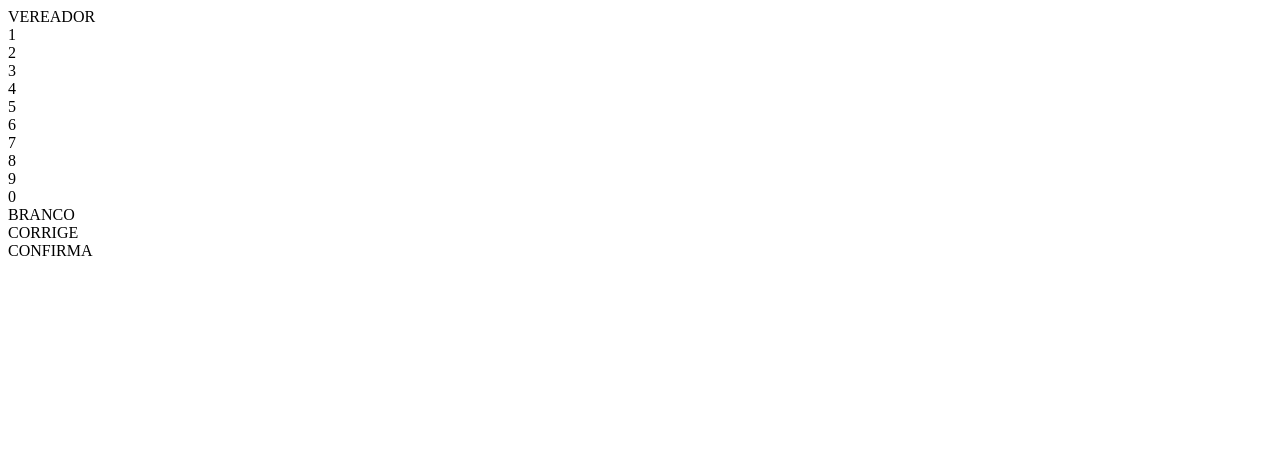
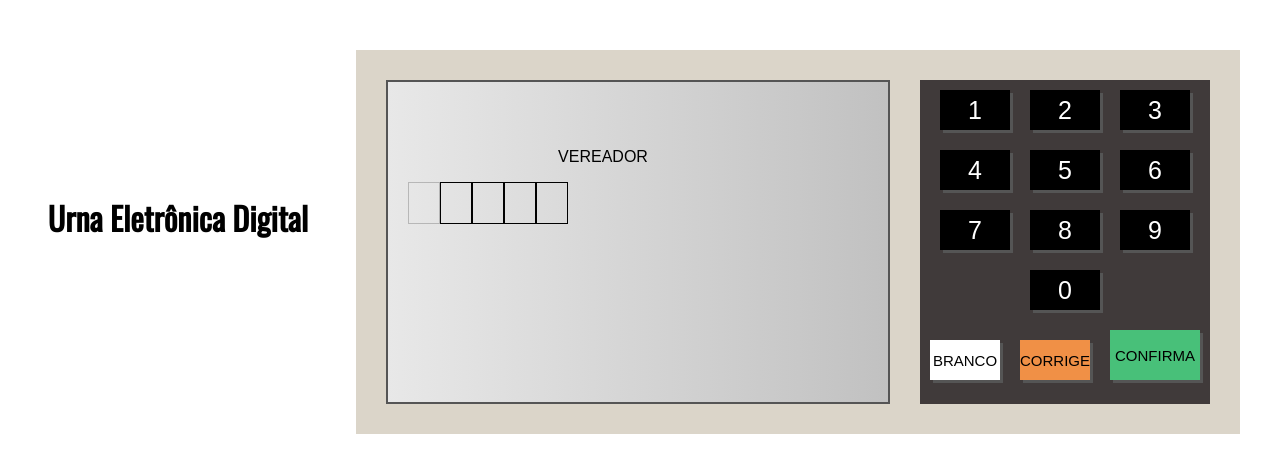
Before and after one commit to EnzoAlexsander/urna-eletronica-digital, a plain HTML site: page index.html in a window 1280 px wide. Drawn offline with nearby package versions, Linux system fonts and the light colour scheme.

Commit message:
[UPDATE] Implementando melhorias

```diff
--- a/etapas.js
+++ b/etapas.js
@@ -6,7 +6,7 @@ let etapas = [
             {
                 numero: '10101',
                 nome: 'Daniel Alves',
-                partido: 'PGC',
+                partido: 'PGC(Partido Good Crazy)',
                 fotos:[
                     { url: 'danielalves.png', legenda: 'Vereador'}
                 ]
@@ -14,7 +14,7 @@ let etapas = [
             {
                 numero: '15158',
                 nome: 'Hernanes Profeta',
-                partido: 'PP',
+                partido: 'PP(Partido do Profeta)',
                 fotos:[
                     { url: 'hernanes.png', legenda: 'Vereador'}
                 ]
@@ -27,18 +27,18 @@ let etapas = [
         candidatos: [
             {
                 numero: '30',
-                nome: 'Brenner',
+                nome: 'Pablo',
                 partido: 'PGOL',
                 vice: 'Luciano',
                 fotos: [
-                    { url: 'brenner.png', legenda: 'Prefeito' },
+                    { url: 'pablo.png', legenda: 'Prefeito' },
                     { url: 'luciano.png', legenda: 'Vice-Prefeito', small: true }
                 ]
             },
             {
                 numero: '21',
                 nome: 'Reinaldo',
-                partido: 'PPC',
+                partido: 'PPC(Partido dos Pé Canhoto)',
                 vice: 'Gabriel Sara',
                 fotos: [
                     { url: 'reinaldo.png', legenda: 'Prefeito' },
--- a/index.html
+++ b/index.html
@@ -5,10 +5,13 @@
         <meta name='viewport' content='width=device-width, initial-scale=1'>
         <title>Urna Eletrônica</title>
 
-        <link rel='stylesheet' href='style.css'>
+        <link rel='stylesheet' href='src/styles/style.css'>
+        <link rel="preconnect" href="https://fonts.gstatic.com">
+        <link href="https://fonts.googleapis.com/css2?family=Oswald&display=swap" rel="stylesheet">
 
     </head>
     <body>
+        <h1>Urna Eletrônica Digital</h1>
         <div class="urna">
             <div class="tela">
                 <div class="divisao-1">
@@ -31,11 +34,11 @@
                     </div>
                     <div class="d-1-right">
                         <div class="d-1-image">
-                            <img src="images/luciano.png" alt="">
+                            <img src="./src/images/luciano.png" alt="">
                             Prefeito
                         </div>
                         <div class="d-1-image small">
-                            <img src="images/brenner.png" alt="">
+                            <img src="./src/images/pablo.png" alt="">
                             Vice-Prefeito
                         </div>
                     </div>
--- a/script.js
+++ b/script.js
@@ -53,9 +53,9 @@ function atualizaInterface() {
         let fotosHtml = '';
         for(let i in candidato.fotos) {
             if(candidato.fotos[i].small) {
-                fotosHtml += `<div class="d-1-image small"><img src="images/${candidato.fotos[i].url}" alt="">${candidato.fotos[i].legenda}</div>`;
+                fotosHtml += `<div class="d-1-image small"><img src="src/images/${candidato.fotos[i].url}" alt="">${candidato.fotos[i].legenda}</div>`;
             } else {
-                fotosHtml += `<div class="d-1-image"><img src="images/${candidato.fotos[i].url}" alt="">${candidato.fotos[i].legenda}</div>`;
+                fotosHtml += `<div class="d-1-image"><img src="src/images/${candidato.fotos[i].url}" alt="">${candidato.fotos[i].legenda}</div>`;
             }
 
         }
--- /dev/null
+++ b/src/styles/style.css
@@ -0,0 +1,174 @@
+@keyframes pisca {
+    0% { opacity: 0.2; }
+    50% { opacity: 1; }
+    100% { opacity: 0.2; }
+}
+
+body {
+    margin: 0;
+    display: flex;
+    justify-content: center;
+    align-items: center;
+    font-family: Arial, Helvetica, sans-serif;
+}
+
+.urna {
+    background-color: #dbd5c9;
+    padding: 30px;
+    display: flex;
+    margin-top: 50px;
+    margin-right: 40px;
+}
+
+.tela {
+    width: 500px;
+    height: 320px;
+    background: linear-gradient(to right, #E8E8E8, #C1C1C1);
+    border: 2px solid #555;
+    display: flex;
+    flex-direction: column;
+}
+
+.teclado {
+    background-color: #403A3A;
+    margin-left: 30px;
+}
+
+.teclado--linha {
+    display: flex;
+    justify-content: center;
+    align-items: flex-end;
+}
+
+.teclado--botao {
+    width: 70px;
+    height: 40px;
+    background-color: #000;
+    color: #fff;
+    font-size: 25px;
+    display: flex;
+    justify-content: center;
+    align-items: center;
+    margin: 10px;
+    cursor: pointer;
+    box-shadow: 3px 3px 0px  #555;
+}
+
+.btn--branco {
+    background-color: #fff;
+    color: #000;
+    font-size: 15px;
+}
+
+.btn--corrige {
+    background-color: #f09046;
+    color: #000;
+    font-size: 15px;
+}
+
+.btn--confirma {
+    background-color: #48C079;
+    color: #000;
+    font-size: 15px;
+    width: 90px;
+    height: 50px;
+}
+
+.divisao-1 {
+    flex: 1;
+    display: flex;
+}
+
+.d-1-left {
+    flex: 1;
+    display: flex;
+    flex-direction: column;
+    padding-left: 20px;
+}
+
+.d-1-texto-inicial {
+    height: 50px;
+    display: flex;
+    align-items: center;
+}
+
+.d-1-cargo {
+    height: 50px;
+    display: flex;
+    align-items: center;
+    justify-content: center;
+}
+
+.d-1-numero {
+    height: 50px;
+}
+
+.numero{
+    display: inline-block;
+    width: 30px;
+    height: 40px;
+    border: 1px solid #000;
+    text-align: center;
+    line-height: 40px;
+    font-size: 25px;
+}
+
+.pisca {
+    animation-name: pisca;
+    animation-duration: 1s;
+    animation-iteration-count: infinite;
+}
+
+.d-1-infos {
+    flex: 1;
+    line-height: 30px;
+}
+
+.d-1-right {
+    width: 90px;
+    display: flex;
+    flex-direction: column;
+    align-items: flex-end;
+}
+
+.d-1-image {
+    border: 1px solid #000;
+    background-color: #fff;
+    text-align: center;
+    font-size: 14px;
+}
+
+.d-1-image img {
+    width: 100%;
+}
+
+.d-1-image.small {
+    width: 80%;
+    font-size: 12px;
+}
+
+.divisao-2 {
+    height: 50px;
+    font-size: 14px;
+    border-top: 2px solid #000;
+    padding-left: 10px;
+}
+
+.aviso--grande {
+    font-size: 40px;
+    font-weight: bold;
+}
+
+.aviso--gigante {
+    font-size: 70px;
+    font-weight: bold;
+    flex: 1;
+    display: flex;
+    justify-content: center;
+    align-items: center;
+}
+
+h1 {
+    margin: auto;
+    font-family: 'Oswald', sans-serif;
+}
```
Also changed, not shown: src/images/danielalves.png (added), src/images/gabrielsara.png (added), src/images/gif.gif (added), src/images/hernanes.png (added), src/images/luciano.png (added), src/images/pablo.png (added), src/images/reinaldo.png (added), 1 other file.
